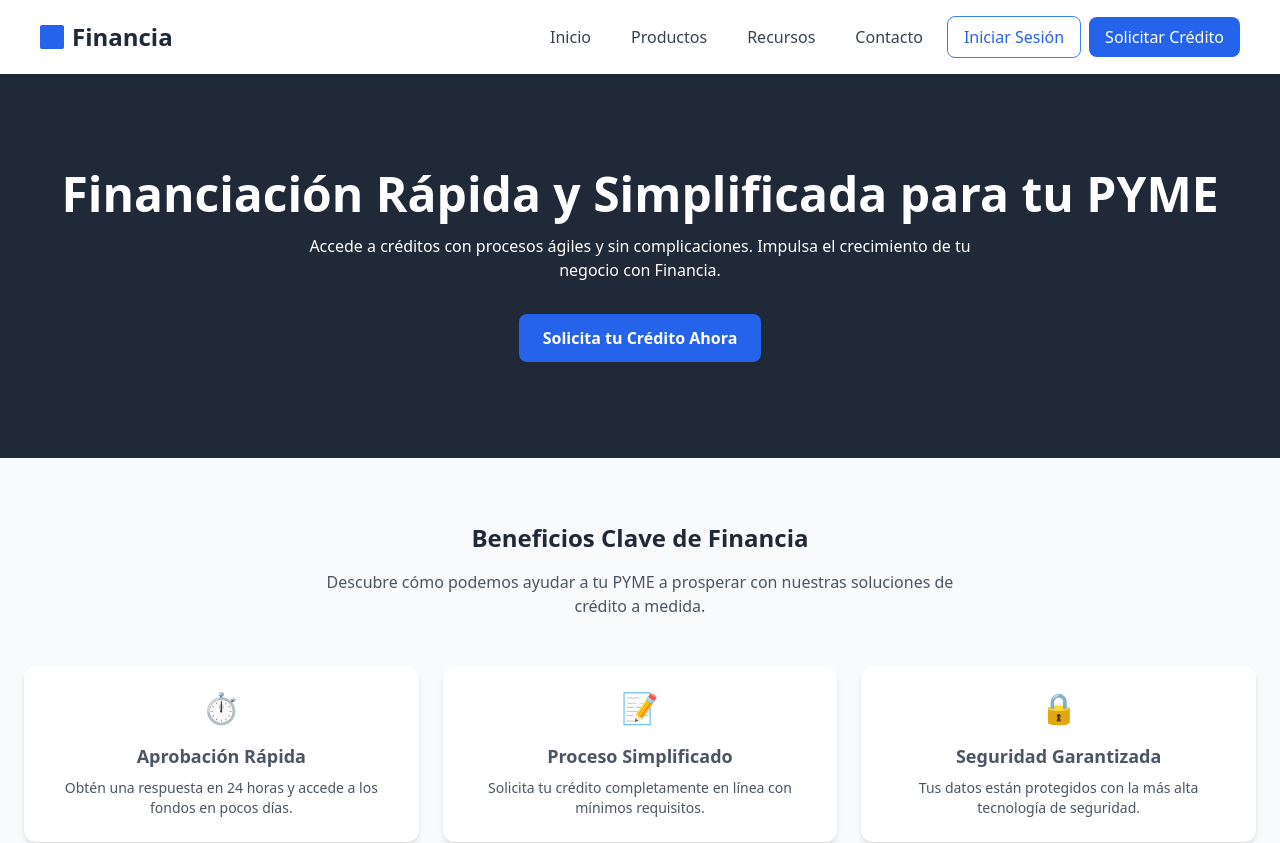
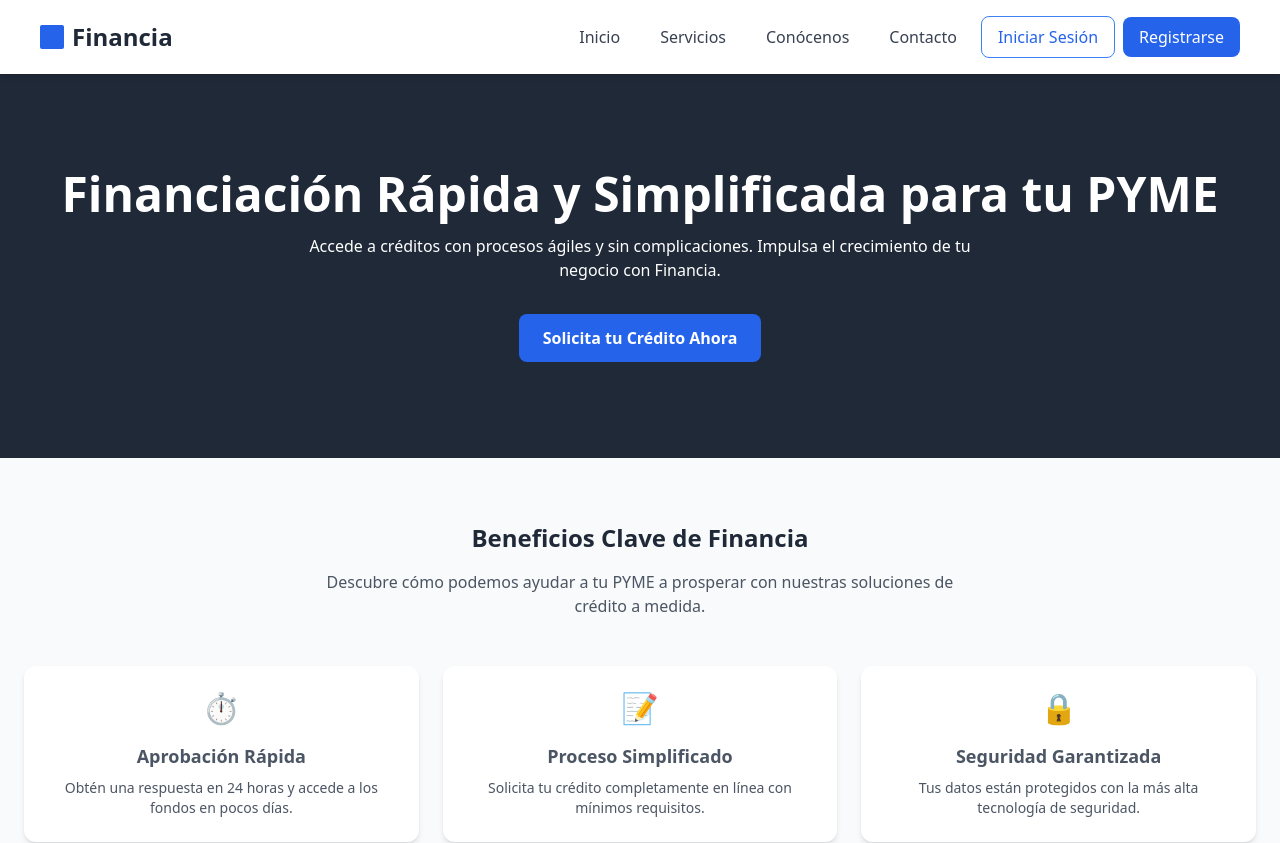
Before and after one commit to FernandoAriel80/team-35-web-app, a React (Vite) app in the folder client/: page / in a window 1280 px wide. Shown: the top 843 px of the page. Built offline with nearby package versions, Linux system fonts and the light colour scheme.

Commit message:
feat(client): create web views of contact, services and about-us

```diff
--- a/client/src/components/Header.tsx
+++ b/client/src/components/Header.tsx
@@ -5,7 +5,7 @@ function Header() {
   const [menuOpen, setMenuOpen] = useState(false)
 
   return (
-    <header className='bg-white shadow-sm sticky top-0 z-50'>
+    <header className='bg-white shadow-md sticky top-0 z-50'>
       <nav className='container mx-auto flex items-center justify-between py-4 px-10'>
         <Link
           to='/'
@@ -67,25 +67,25 @@ function Header() {
           </li>
           <li>
             <Link
-              to='/productos'
+              to='/services'
               className='block px-4 py-2 hover:text-blue-600 transition'
               onClick={() => setMenuOpen(false)}
             >
-              Productos
+              Servicios
             </Link>
           </li>
           <li>
             <Link
-              to='/recursos'
+              to='/about-us'
               className='block px-4 py-2 hover:text-blue-600 transition'
               onClick={() => setMenuOpen(false)}
             >
-              Recursos
+              Conócenos
             </Link>
           </li>
           <li>
             <Link
-              to='/contacto'
+              to='/contact'
               className='block px-4 py-2 hover:text-blue-600 transition'
               onClick={() => setMenuOpen(false)}
             >
@@ -101,11 +101,11 @@ function Header() {
               Iniciar Sesión
             </Link>
             <Link
-              to='/solicitar'
+              to='/register'
               className='px-4 py-2 bg-blue-600 text-white rounded-lg hover:bg-blue-700 transition text-center'
               onClick={() => setMenuOpen(false)}
             >
-              Solicitar Crédito
+              Registrarse
             </Link>
           </div>
         </ul>
--- /dev/null
+++ b/client/src/routes/services.tsx
@@ -0,0 +1,18 @@
+import { createFileRoute } from '@tanstack/react-router'
+
+export const Route = createFileRoute('/services')({
+  component: Services,
+})
+
+function Services() {
+  return (
+    <main className='container mx-auto py-16 px-6 text-center'>
+      <h1 className='text-3xl font-bold text-gray-800 mb-4'>
+        Nuestros Servicios
+      </h1>
+      <p className='text-gray-600 max-w-2xl mx-auto'>
+        Conoce las soluciones financieras que ofrecemos para impulsar tu PYME.
+      </p>
+    </main>
+  )
+}
```
Also changed, not shown: client/src/routes/aboutUs.tsx (added), client/src/routes/contact.tsx (added).
